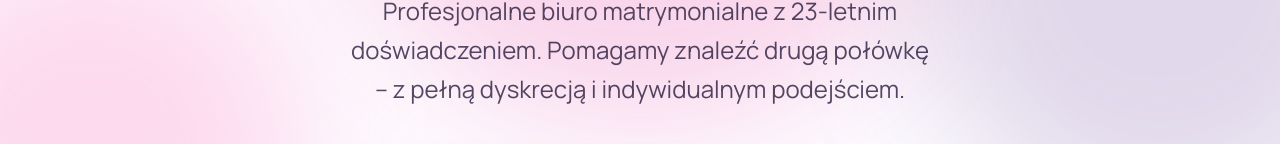
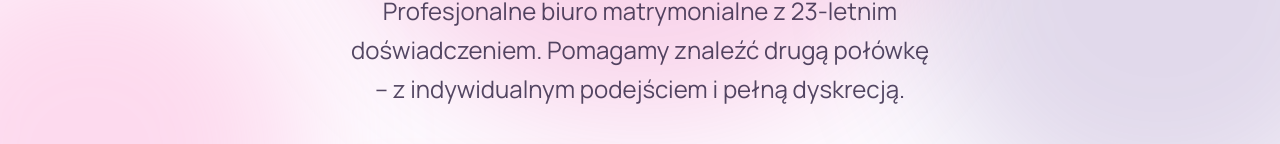
Before and after one commit to slawmecz/perfect-match, a Next.js app: page / in a window 1280 px wide. Shown: the part 655-799 px from the top of the page. Built offline with nearby package versions, Linux system fonts and the light colour scheme; no server answers.

Commit message:
minor changes, mostly /br added

```diff
--- a/src/content/site.ts
+++ b/src/content/site.ts
@@ -27,7 +27,7 @@ export const site = {
     eyebrow: "Biuro Matrymonialne Magnes",
     title: "Kojarzymy do pozytywnego skutku.",
     subtitle:
-      "Profesjonalne biuro matrymonialne\nz 23-letnim doświadczeniem.\nPomagamy znaleźć drugą połówkę\n– z pełną dyskrecją i indywidualnym podejściem.",
+      "Profesjonalne biuro matrymonialne\nz 23-letnim doświadczeniem.\nPomagamy znaleźć drugą połówkę\n– z indywidualnym podejściem\ni pełną dyskrecją.",
     primaryCta: {
       label: "Formularz kontaktowy",
       href: CONTACT_FORM_HREF,
@@ -59,7 +59,7 @@ export const site = {
     },
     {
       title: "Szybkość",
-      body: "Postaramy się, abyś **jak najkrócej** korzystał z naszych usług!",
+      body: "Postaramy się, abyś **jak najkrócej** korzystał/a z naszych usług!",
     },
   ],
   ctaBanner: {
```
